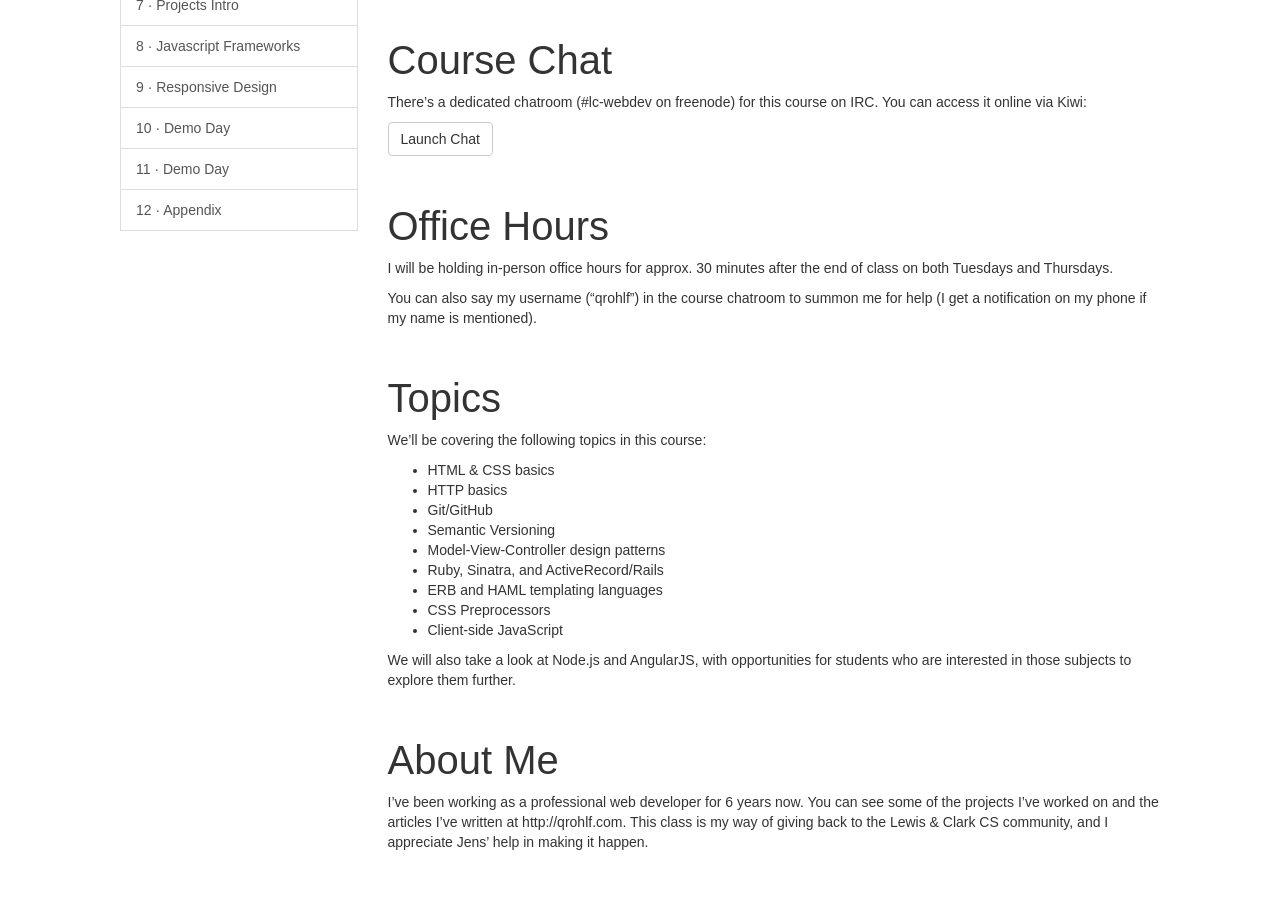
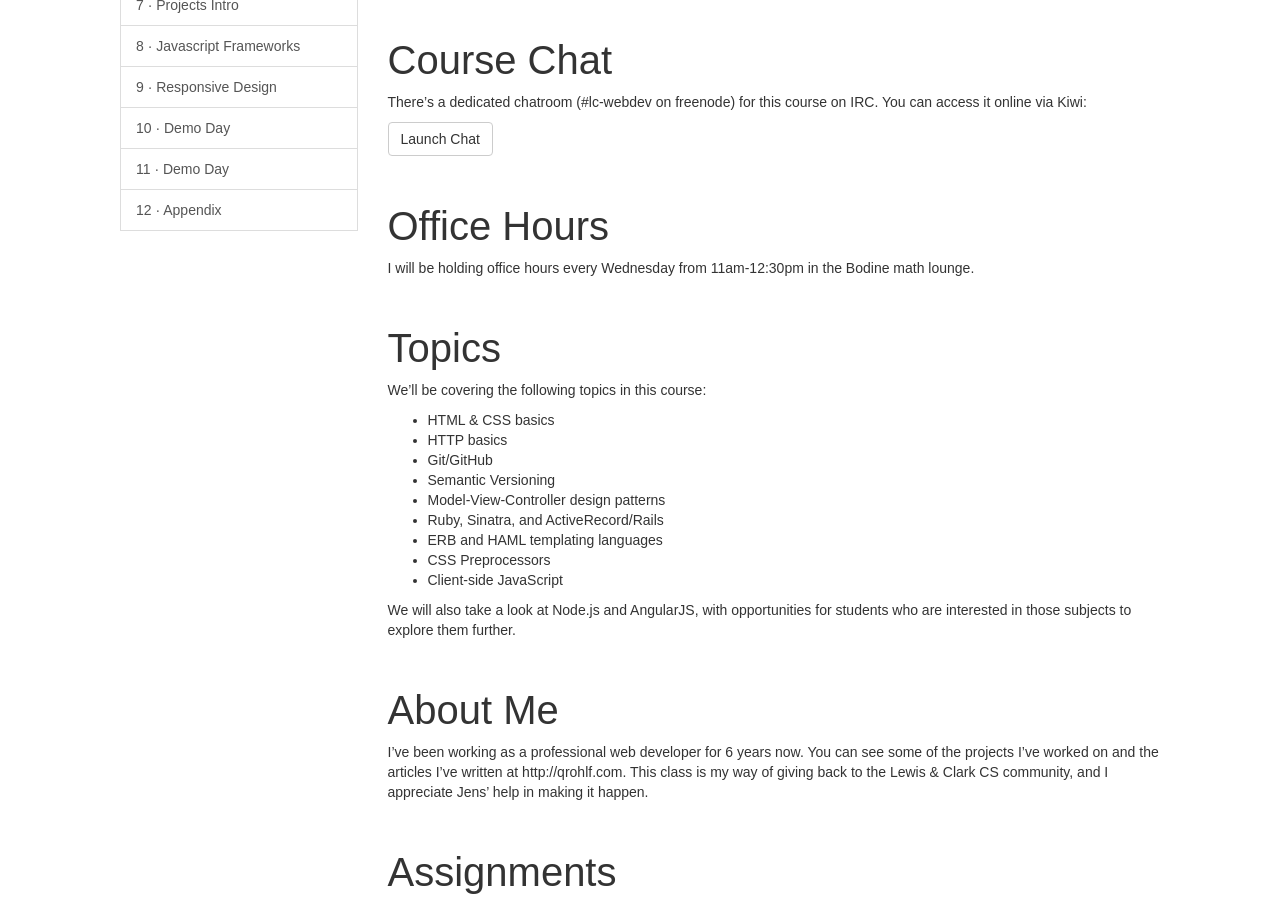
Before and after one commit to qrohlf/sensible-web-development, a Jekyll site: the page built from index.md, in a window 1280 px wide and 900 px high, scrolled down 726 px. Built offline with Jekyll 4.4.1, drawn with Linux system fonts in a browser that asks for light colours; Markdown is read by kramdown in place of the engine named in the settings.

Commit message:
add office hours info

```diff
--- a/index.md
+++ b/index.md
@@ -23,9 +23,8 @@ There's a dedicated chatroom (#lc-webdev on freenode) for this course on IRC. Yo
 <a href="https://kiwiirc.com/client/irc.freenode.net/#lc-webdev" class="btn btn-default" target="_blank">Launch Chat</a>
 
 # Office Hours
-I will be holding in-person office hours for approx. 30 minutes after the end of class on both Tuesdays and Thursdays.
 
-You can also say my username ("qrohlf") in the course chatroom to summon me for help (I get a notification on my phone if my name is mentioned).
+I will be holding office hours every Wednesday from 11am-12:30pm in the Bodine math lounge.
 
 # Topics
 
```
